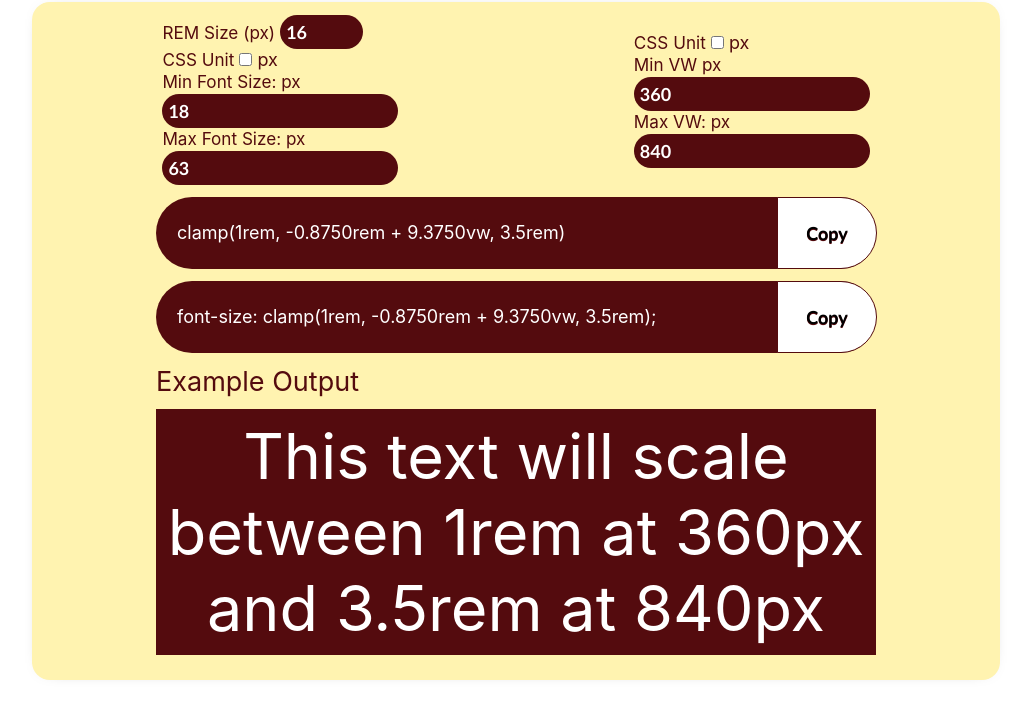
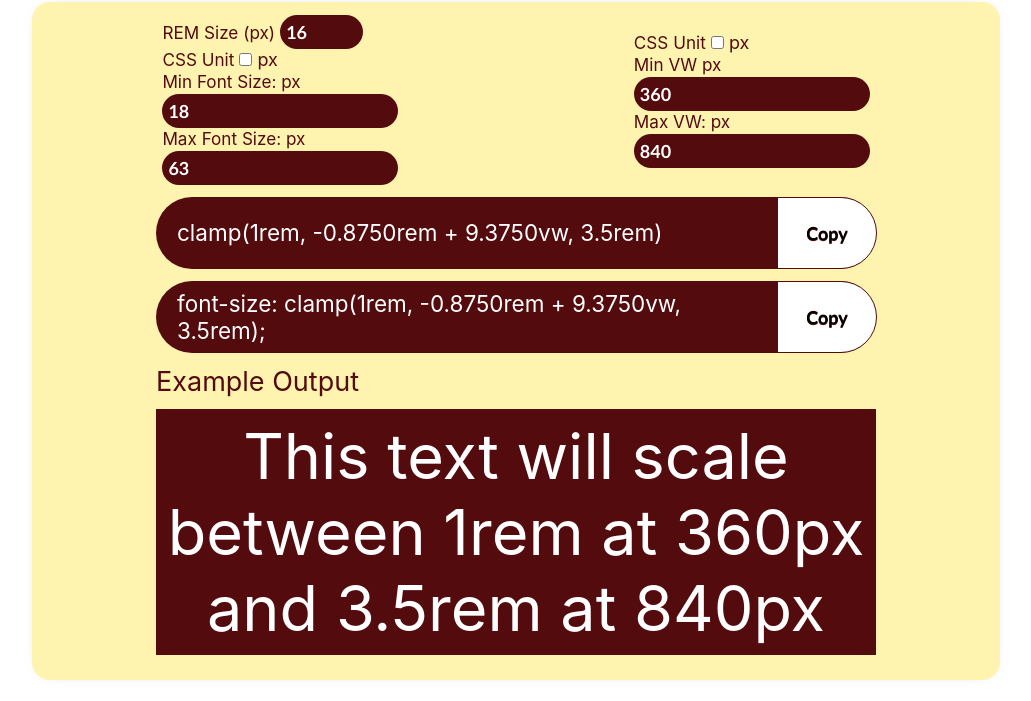
Before and after one commit to elkcityhazard/clamp-tool, a website with bundled scripts: page index.html in a window 1280 px wide. Shown: the part 99-800 px from the top of the page, without its empty margins (124-1155 px from the left). Built offline with nearby package versions, Linux system fonts and the light colour scheme.

Commit message:
tweaks to html code element

```diff
--- a/style.css
+++ b/style.css
@@ -127,7 +127,7 @@ section.output {
 }
 
 .output-container code {
-  font-size: clamp(0.75rem, 0.1875rem + 2.8125vw, 1rem);
+  font-size: clamp(0.75rem, 0.1875rem + 2.8125vw, 1.25rem);
   padding: 3px;
   position: relative;
   vertical-align: center;
```
